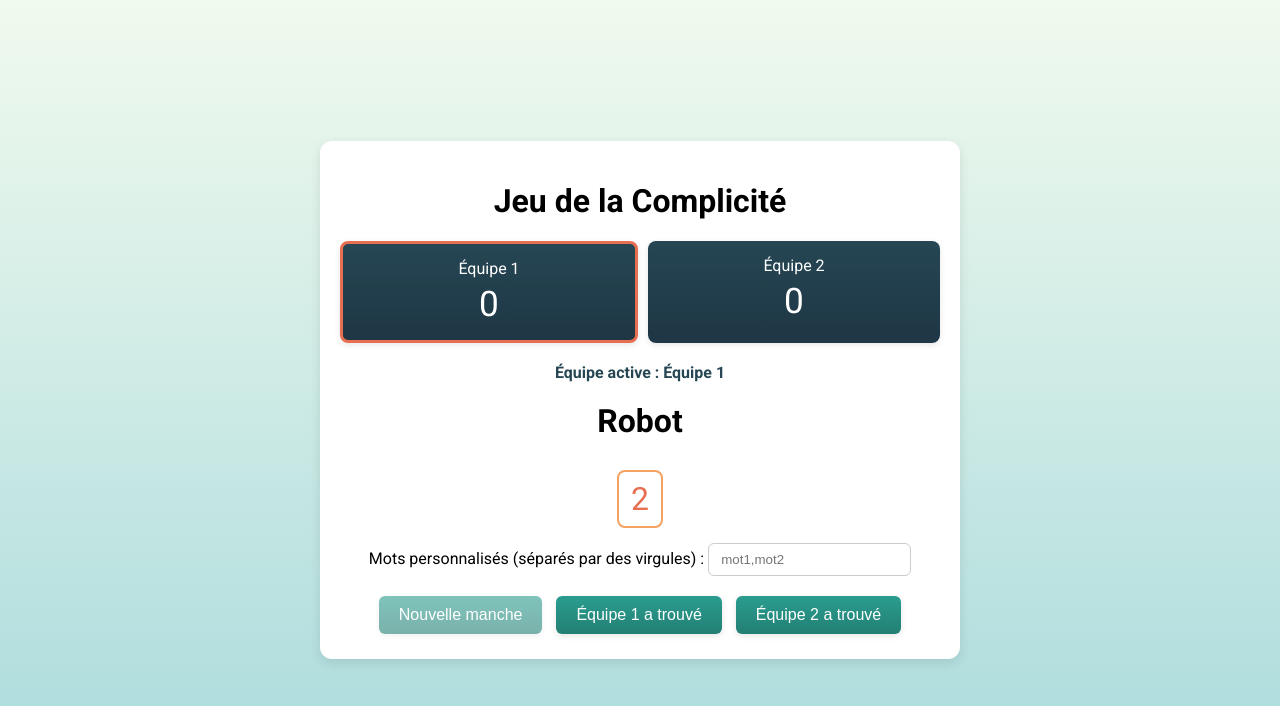
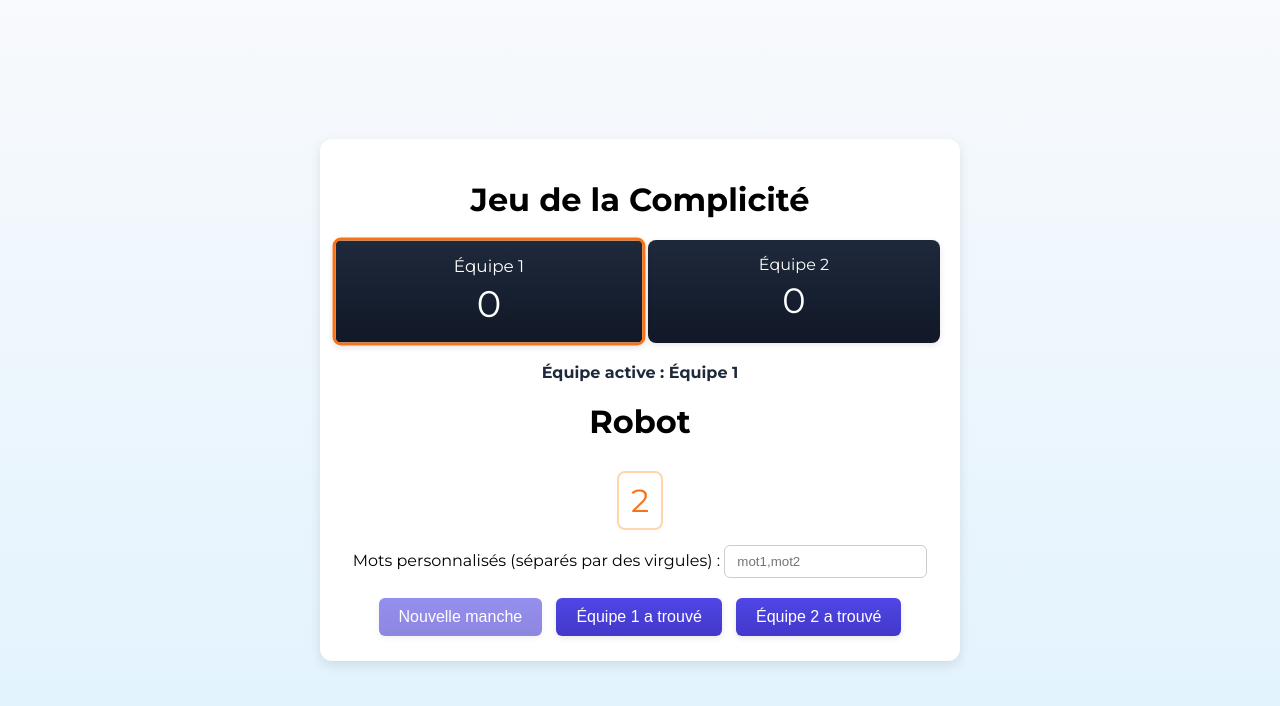
Before and after one commit to omenforceso1/Jeux, a plain HTML site: page index.html in a window 1280 px wide. Both pictures are taken after a click on the button "Nouvelle manche". Drawn offline with Linux system fonts and the light colour scheme.

Commit message:
Improve UI styling and animations

```diff
--- a/index.html
+++ b/index.html
@@ -4,7 +4,7 @@
     <meta charset="UTF-8">
     <meta name="viewport" content="width=device-width, initial-scale=1.0">
     <title>Jeu de la Complicité</title>
-    <link href="https://fonts.googleapis.com/css2?family=Roboto:wght@400;700&display=swap" rel="stylesheet">
+    <link href="https://fonts.googleapis.com/css2?family=Montserrat:wght@400;700&display=swap" rel="stylesheet">
     <link rel="stylesheet" href="style.css">
 </head>
 <body>
--- a/script.js
+++ b/script.js
@@ -34,7 +34,12 @@ function startRound() {
     const availableWords = defaultWords.concat(customWords);
 
     const word = availableWords[Math.floor(Math.random() * availableWords.length)];
-    document.getElementById('word-display').textContent = word;
+    const wordDisplay = document.getElementById('word-display');
+    wordDisplay.textContent = word;
+    wordDisplay.classList.remove('flash');
+    // restart animation
+    void wordDisplay.offsetWidth;
+    wordDisplay.classList.add('flash');
 
     elapsedSeconds = 0;
     document.getElementById('timer').textContent = elapsedSeconds;
@@ -63,7 +68,9 @@ function endRound(winnerTeam) {
     // switch active team
     activeTeam = activeTeam === 1 ? 2 : 1;
     updateActiveTeam();
-    document.getElementById('word-display').textContent = 'Appuyez sur "Nouvelle manche"';
+    const wordDisplay = document.getElementById('word-display');
+    wordDisplay.textContent = 'Appuyez sur "Nouvelle manche"';
+    wordDisplay.classList.remove('flash');
     document.getElementById('timer').textContent = elapsedSeconds;
 }
 
--- a/style.css
+++ b/style.css
@@ -1,14 +1,14 @@
 :root {
-    --primary: #2a9d8f;
-    --secondary: #264653;
-    --accent: #e76f51;
-    --bg-start: #f1faee;
-    --bg-end: #a8dadc;
-    --accent-light: #f4a261;
+    --primary: #4f46e5;
+    --secondary: #1e293b;
+    --accent: #f97316;
+    --bg-start: #f8fafc;
+    --bg-end: #e0f2fe;
+    --accent-light: #fed7aa;
 }
 
 body {
-    font-family: "Roboto", "Segoe UI", Tahoma, Geneva, Verdana, sans-serif;
+    font-family: "Montserrat", "Segoe UI", Tahoma, Geneva, Verdana, sans-serif;
     margin: 0;
     text-align: center;
     background: linear-gradient(to bottom, var(--bg-start), var(--bg-end));
@@ -36,16 +36,19 @@ body {
 
 .team {
     flex: 1;
-    background: linear-gradient(to bottom, var(--secondary), #1e3645);
+    background: linear-gradient(to bottom, var(--secondary), #111827);
     color: #fff;
     padding: 15px 10px;
     border-radius: 8px;
     box-shadow: 0 2px 6px rgba(0, 0, 0, 0.1);
+    transition: transform 0.3s ease;
 }
 
 /* highlighted team */
 .active-team {
     border: 3px solid var(--accent);
+    transform: scale(1.05);
+    transition: transform 0.3s ease;
 }
 
 .score {
@@ -86,11 +89,11 @@ button {
     margin: 5px;
     border: none;
     border-radius: 6px;
-    background: linear-gradient(to bottom, var(--primary), #237f74);
+    background: linear-gradient(to bottom, var(--primary), #4338ca);
     color: #fff;
     cursor: pointer;
     box-shadow: 0 2px 6px rgba(0, 0, 0, 0.1);
-    transition: background 0.3s ease;
+    transition: background 0.3s ease, transform 0.2s ease;
 }
 
 button:disabled {
@@ -101,6 +104,7 @@ button:disabled {
 button:hover:not(:disabled) {
     background: var(--accent);
     box-shadow: 0 2px 8px rgba(0, 0, 0, 0.15);
+    transform: translateY(-2px);
 }
 
 input[type="number"],
@@ -109,6 +113,21 @@ input[type="text"] {
     border: 1px solid #ccc;
     border-radius: 6px;
     margin-top: 5px;
+}
+
+@keyframes flash {
+    from {
+        opacity: 0;
+        transform: scale(0.8);
+    }
+    to {
+        opacity: 1;
+        transform: scale(1);
+    }
+}
+
+#word-display.flash {
+    animation: flash 0.3s ease-in-out;
 }
 
 /* Ajustements pour les petits écrans */
```
